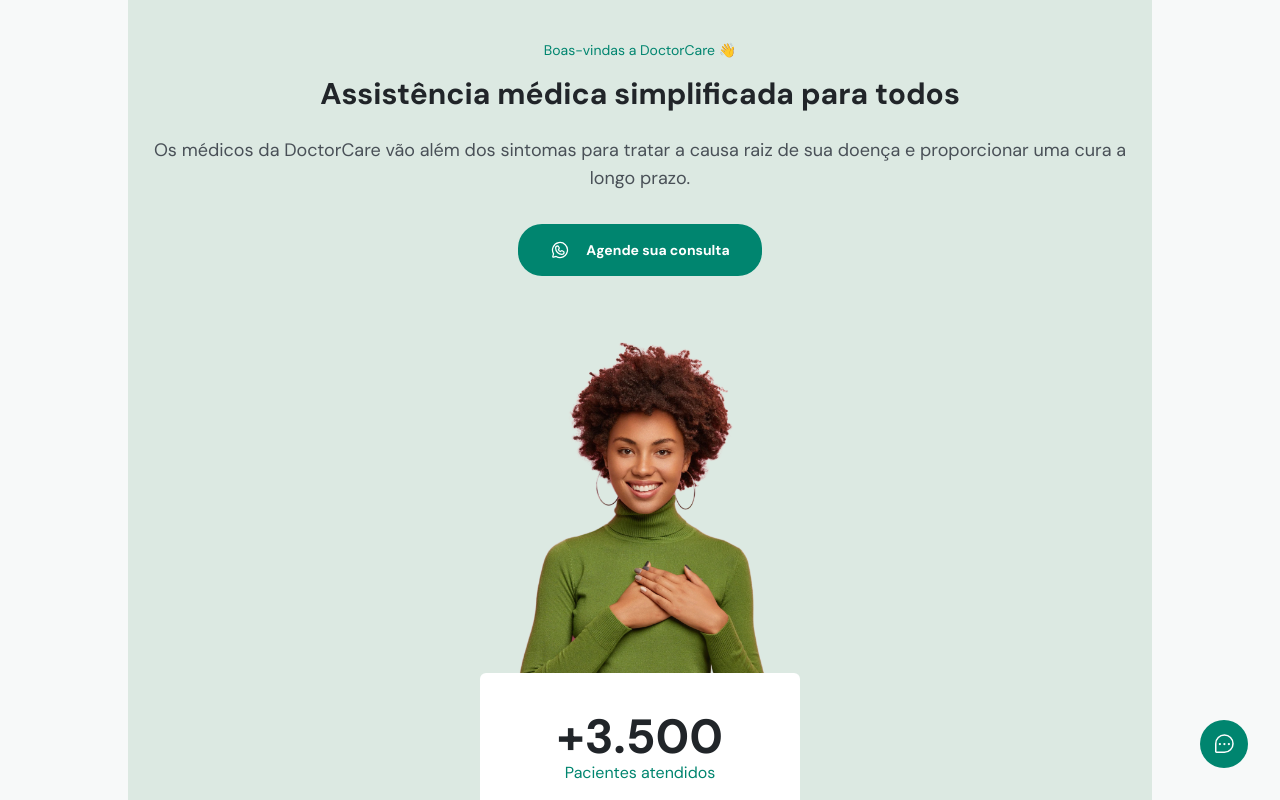
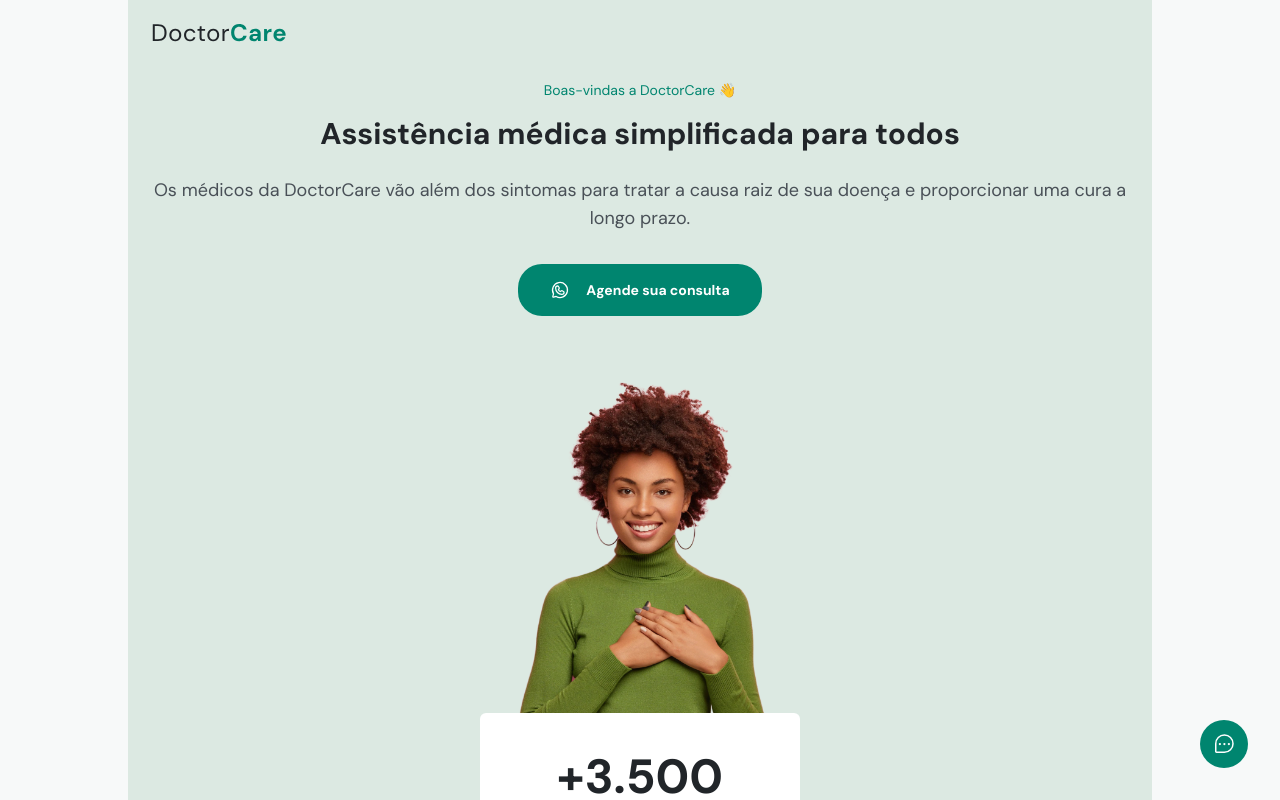
Before and after one commit to BrunoBecoski/NLW-8-Return-Impulse, a React (Vite) app in the folder web/: page / in a window 1280 px wide. Shown: the top 800 px of the page. Built offline with nearby package versions, Linux system fonts and the light colour scheme; no server answers.

Commit message:
Criação do componente NavBar

```diff
--- a/web/package.json
+++ b/web/package.json
@@ -3,7 +3,7 @@
   "private": true,
   "version": "0.0.0",
   "scripts": {
-    "dev": "vite",
+    "dev": "vite --host",
     "build": "tsc && vite build",
     "preview": "vite preview"
   },
--- a/web/src/App.tsx
+++ b/web/src/App.tsx
@@ -1,9 +1,11 @@
+import { NavBar } from './components/NavBar';
 import { Header } from './components/Header';
 import { Widget } from './components/Widget';
 
 export function App() {
   return (
     <div className="max-w-screen-lg mx-auto">
+      <NavBar />
       <Header />
       <Widget />
     </div>
--- a/web/src/components/Header.tsx
+++ b/web/src/components/Header.tsx
@@ -4,15 +4,14 @@ import womanImageUrl from '../assets/woman.png';
 
 export function Header() {
   return (
-    <header className="text-center bg-brand-200 h-[1080px]">
-      <div className="px-6 pt-10">
+    <header className="text-center bg-brand-200 h-[64rem] px-6 pt-10">
         <div>
-          <h4 className="text-sm text-brand-500">Boas-vindas a DoctorCare 👋</h4>
+          <h4 className="text-sm text-brand-500 mt-10">Boas-vindas a DoctorCare 👋</h4>
           <h1 className="mt-4 font-bold text-3xl text-brand-headline" >Assistência médica simplificada para todos</h1>
           <p className="mt-6 text-lg">Os médicos da DoctorCare vão além dos sintomas para tratar a causa raiz de sua doença e proporcionar uma cura a longo prazo.</p>
 
           <button className="mt-8 mx-auto bg-brand-500 text-brand-50 font-bold text-sm flex items-center justify-center gap-4 py-4 px-8 rounded-3xl">
-            <WhatsappLogo size={20}/>
+            <WhatsappLogo size={20} />
             Agende sua consulta
           </button>
 
@@ -36,7 +35,6 @@ export function Header() {
             <p className="text-brand-500">Anos no mercado</p>
           </div>
         </div>
-      </div>
     </header>
   );
 }
--- /dev/null
+++ b/web/src/components/NavBar.tsx
@@ -0,0 +1,19 @@
+import { List } from 'phosphor-react';
+
+import logoImageUrl from '../assets/logo.svg';
+
+export function NavBar() {
+  return (
+    <nav
+      className="flex justify-between items-center w-screen h-16 fixed px-6 py-4"
+    >
+      <a href="#">
+        <img src={logoImageUrl} alt="Logo doctor care" />
+      </a>
+
+      <button className="text-brand-500">
+        <List size={20} weight={'bold'} />
+      </button>
+    </nav>
+  );
+}
```
Also changed, not shown: web/src/assets/logo.svg (added).
